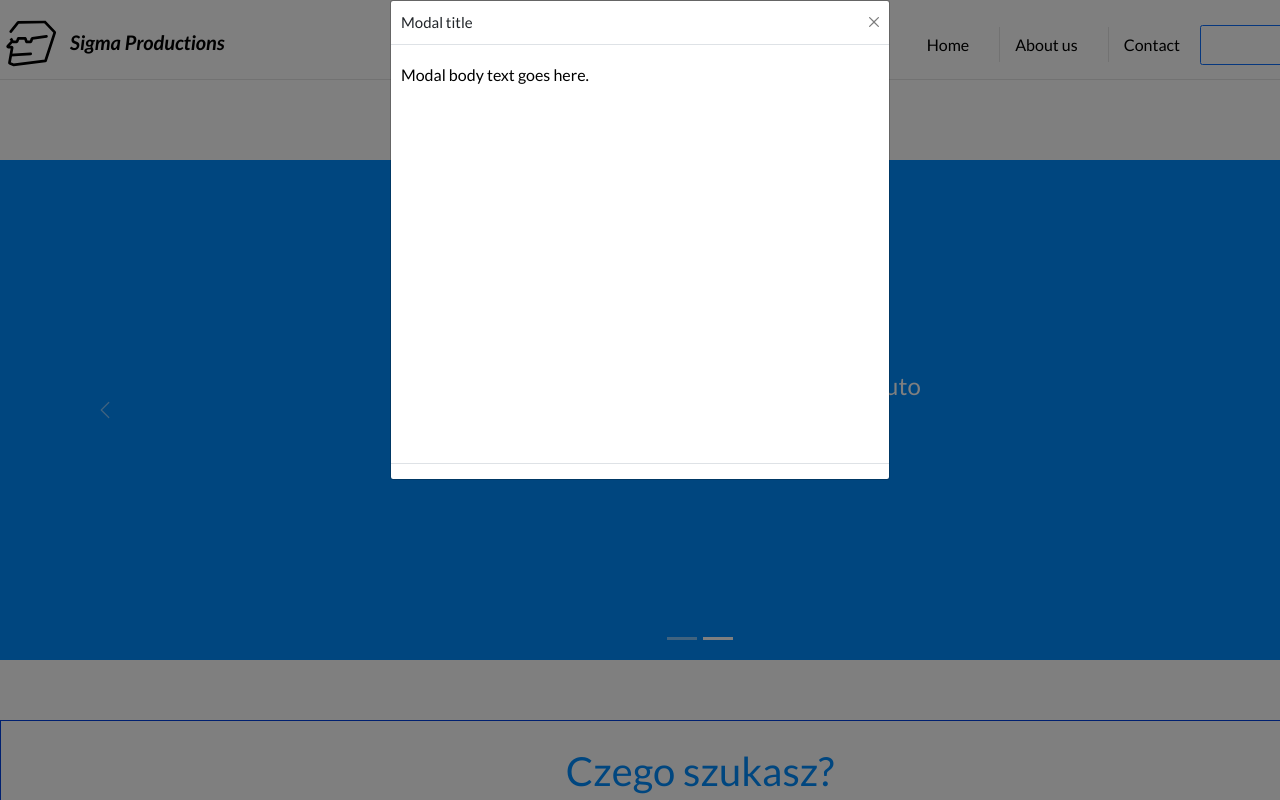
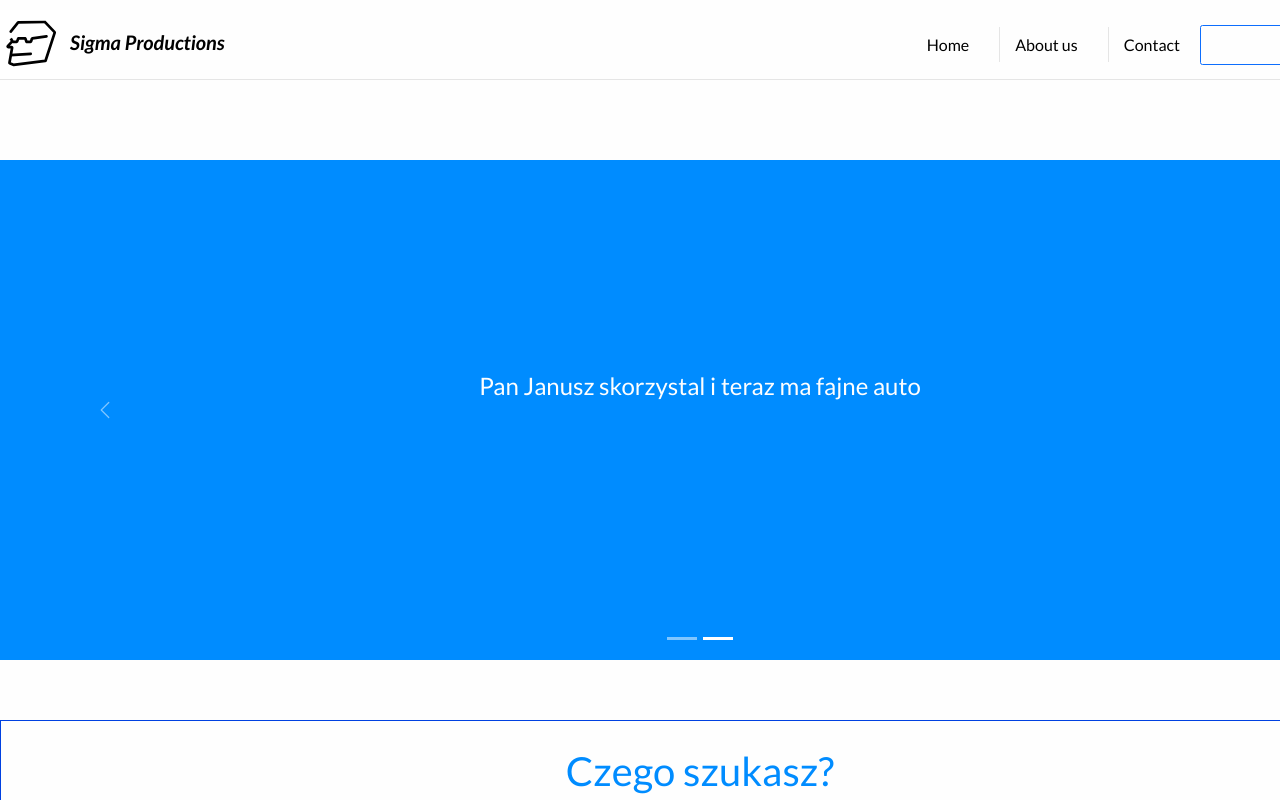
Before and after one commit to SigmaProductions/BPFE-front, a Next.js app: page /contact in a window 1280 px wide. Shown: the top 800 px of the page. Built offline with nearby package versions, Linux system fonts and the light colour scheme.

Commit message:
added canvas

```diff
--- a/src/components/HouseList/HouseList.jsx
+++ b/src/components/HouseList/HouseList.jsx
@@ -1,4 +1,4 @@
-import React from 'react';
+import React, { useState } from 'react';
 import styled from 'styled-components';
 import { GenericButton } from '../Generic/Buttons';
 import HouseModal from './HouseModal';
@@ -86,19 +86,24 @@ const ItemPerk = styled.li`
 `;
 
 export default function HouseList({ houses }) {
+    const [showOffcanvas, setShowOffcanvas] = useState(false);
+    const [selectedHouse, setSelectedHouse] = useState(null);
+
     const result = houses;
     console.log(result);
 
     return (
         <ListContainer>
-            <HouseModal />
+            {showOffcanvas && (
+                <HouseModal
+                    showOffcanvas={showOffcanvas}
+                    setShowOffcanvas={setShowOffcanvas}
+                    house={selectedHouse}
+                ></HouseModal>
+            )}
             {result.map((house) => (
                 <ListItem key={house.name}>
-                    <ItemImage
-                        src={
-                            'https://exumag.com/wp-content/uploads/2018/02/Grumpy-Cat-t%C5%82o-1170x659.jpg'
-                        }
-                    />
+                    <ItemImage src={house.img} />
                     <ItemDescriptionBox>
                         <ItemName>{house.name}</ItemName>
                         <ItemInfoRow>
@@ -124,7 +129,14 @@ export default function HouseList({ houses }) {
                                 {house.perks['przemysłowy'] && <ItemPerk>Przemysłowy</ItemPerk>}
                             </ItemPerksList>
                         </ItemInfoRow>
-                        <GenericButton>Przejdź do nieruchomości</GenericButton>
+                        <GenericButton
+                            onClick={() => {
+                                setSelectedHouse(house);
+                                setShowOffcanvas(true);
+                            }}
+                        >
+                            Więcej informacji
+                        </GenericButton>
                     </ItemDescriptionBox>
                 </ListItem>
             ))}
--- a/src/components/HouseList/HouseModal.jsx
+++ b/src/components/HouseList/HouseModal.jsx
@@ -1,34 +1,110 @@
+/* eslint-disable no-unused-vars */
 import React from 'react';
-import { Modal } from 'react-bootstrap';
+import { Offcanvas, OverlayTrigger, Popover } from 'react-bootstrap';
 import styled from 'styled-components';
 
-const CustomModal = styled(Modal)`
-    height: 100%;
-    width: 100%;
+import { findSummary, firstLetterUpperCase } from '../../utils/utils';
+import { GenericButton } from '../Generic/Buttons';
 
-    .modal-dialog {
-        margin: 0 auto 0 auto;
-        max-width: auto;
-        height: 100%;
-        width: 1000px;
+const CustomCanvas = styled(Offcanvas)`
+    .offcanvas-title {
+        font-size: ${({ theme: { fontSize } }) => fontSize.turbo};
     }
-    .modal-content {
-        height: 60%;
+    .offcanvas-body {
+        display: flex;
+        flex-direction: column;
     }
 `;
 
-export default function HouseModal() {
+const CanvasHeader = styled.h3`
+    margin-top: 2rem;
+    text-align: center;
+    color: ${({ theme: { color } }) => color.brown};
+`;
+
+const PerkItem = styled.div`
+    display: flex;
+    align-items: center;
+    height: 5rem;
+    font-size: ${({ theme: { fontSize } }) => fontSize.xlarge};
+    border-bottom: 1px ${({ theme: { color } }) => color.brown} solid;
+    :first-child {
+        border-top: 1px ${({ theme: { color } }) => color.brown} solid;
+    }
+`;
+
+const CanvasItem = styled.div`
+    display: flex;
+    align-items: center;
+    height: 5rem;
+    font-size: ${({ theme: { fontSize } }) => fontSize.xlarge};
+    border-bottom: 1px ${({ theme: { color } }) => color.brown} solid;
+    :first-child {
+        border-top: 1px ${({ theme: { color } }) => color.brown} solid;
+    }
+`;
+
+const CanvasValue = styled.p`
+    font-size: inherit;
+    color: ${({ theme: { color } }) => color.orange};
+    margin-left: 0.5rem;
+`;
+
+const CustomPopover = styled(Popover)`
+    .popover-header,
+    .popover-body {
+        font-size: ${({ theme: { fontSize } }) => fontSize.xlarge};
+    }
+`;
+
+const CanvasButton = styled(GenericButton)`
+    margin-top: auto;
+    a {
+        color: inherit;
+    }
+`;
+
+export default function HouseModal({ house, showOffcanvas, setShowOffcanvas }) {
+    const { name, features, perks, path } = house;
+
+    const perksArray = Object.entries(perks)
+        .filter(([key, value]) => value)
+        .map(([key, value]) => key);
+
+    const featuresArray = Object.entries(features);
+
     return (
-        <CustomModal show={true}>
-            <Modal.Header closeButton>
-                <Modal.Title>Modal title</Modal.Title>
-            </Modal.Header>
-
-            <Modal.Body>
-                <p>Modal body text goes here.</p>
-            </Modal.Body>
-
-            <Modal.Footer></Modal.Footer>
-        </CustomModal>
+        <CustomCanvas show={showOffcanvas} onHide={() => setShowOffcanvas(false)}>
+            <Offcanvas.Header closeButton>
+                <Offcanvas.Title>{name}</Offcanvas.Title>
+            </Offcanvas.Header>
+            <Offcanvas.Body>
+                <CanvasHeader>Rodzaj nieruchomości</CanvasHeader>
+                {perksArray.map((perk) => (
+                    <PerkItem key={perk}>{firstLetterUpperCase(perk)}</PerkItem>
+                ))}
+                <CanvasHeader>Cechy</CanvasHeader>
+                {featuresArray.map(([name, value]) => (
+                    <OverlayTrigger
+                        key={name}
+                        trigger="click"
+                        placement="right"
+                        overlay={
+                            <CustomPopover>
+                                <Popover.Header as="h3">{name}</Popover.Header>
+                                <Popover.Body>{findSummary(name)}</Popover.Body>
+                            </CustomPopover>
+                        }
+                    >
+                        <CanvasItem>
+                            {name}: <CanvasValue>{value}</CanvasValue>
+                        </CanvasItem>
+                    </OverlayTrigger>
+                ))}
+                <CanvasButton>
+                    <a href={path}>Przejdź do strony nieruchomości</a>
+                </CanvasButton>
+            </Offcanvas.Body>
+        </CustomCanvas>
     );
 }
--- a/src/components/SearchResultScreen/SearchResultScreen.jsx
+++ b/src/components/SearchResultScreen/SearchResultScreen.jsx
@@ -13,17 +13,14 @@ const ScreenContainer = styled.div`
 
 function mapHouseObject(houses) {
     return Object.keys(houses).map((key) => ({
-        name: houses[key].name,
+        name: houses[key].nazwa,
         address: houses[key].adres,
         price: houses[key].cena,
-        img: houses[key].url,
+        img: houses[key].img,
         score: houses[key].score,
-        perks: {
-            gastronomiczny: houses[key].gastronomiczny,
-            handlowy: houses[key].handlowy,
-            przemysłowy: houses[key].przemyslowy,
-            biurowy: houses[key].biurowy,
-        },
+        perks: houses[key].perks,
+        features: houses[key].features,
+        path: houses[key].url,
     }));
 }
 
--- a/src/utils/utils.js
+++ b/src/utils/utils.js
@@ -1 +1,6 @@
+import endpoints from '../client/endpoints.json';
+
 export const firstLetterUpperCase = (string) => string.charAt(0).toUpperCase() + string.slice(1);
+export function findSummary(endpoint) {
+    return endpoints.find((obj) => obj.endpoint === endpoint).summary;
+}
```
